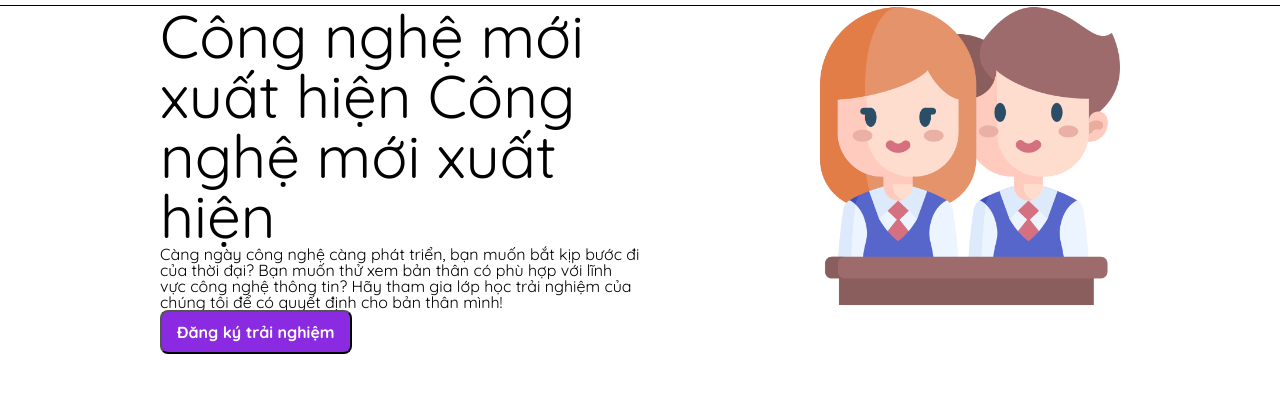
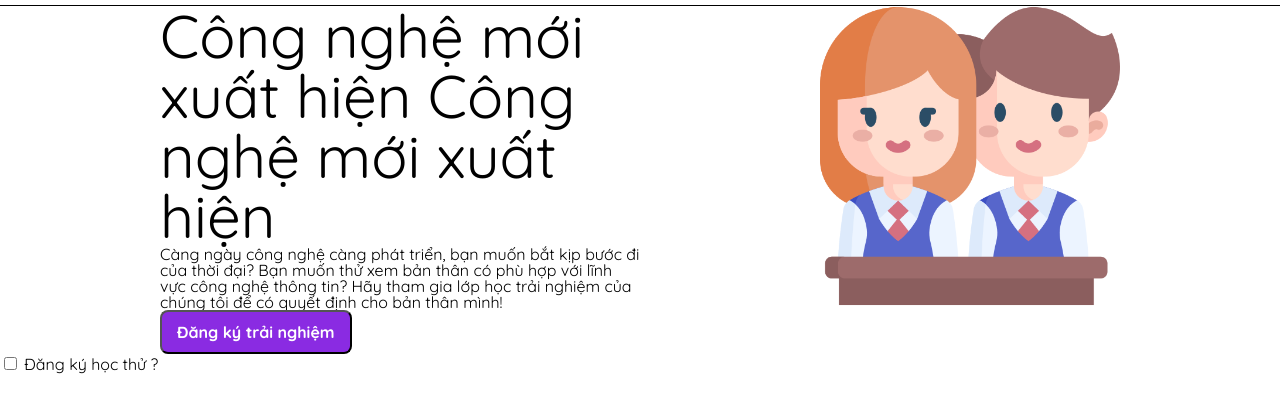
Before and after one commit to Camlnguyet/DevoTech, a plain HTML site: page index.html in a window 1280 px wide. Shown: the part 45-458 px from the top of the page. Drawn offline with Linux system fonts and the light colour scheme.

Commit message:
fourth-try

```diff
--- a/index.html
+++ b/index.html
@@ -75,6 +75,10 @@
     <!-- section form tư vấn -->
     <!-- có mở rộng form nếu click vào chat box -->
     <form action="" method="get" id="form-section">
+        <label for="">
+            <input type="checkbox" name="" id="">
+            Đăng ký học thử ?
+        </label>
 
     </form>
     <!-- section about us -->
```
